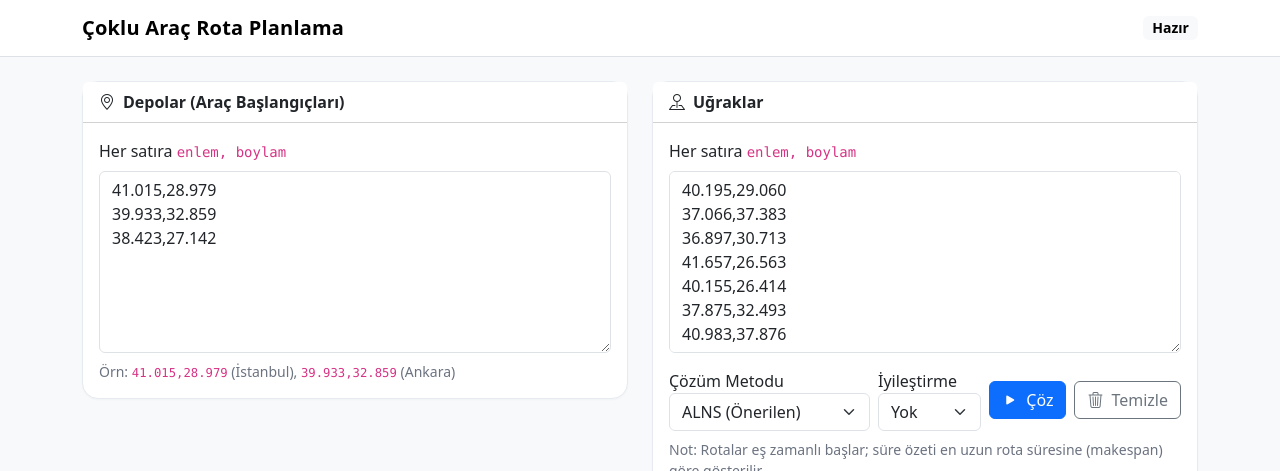
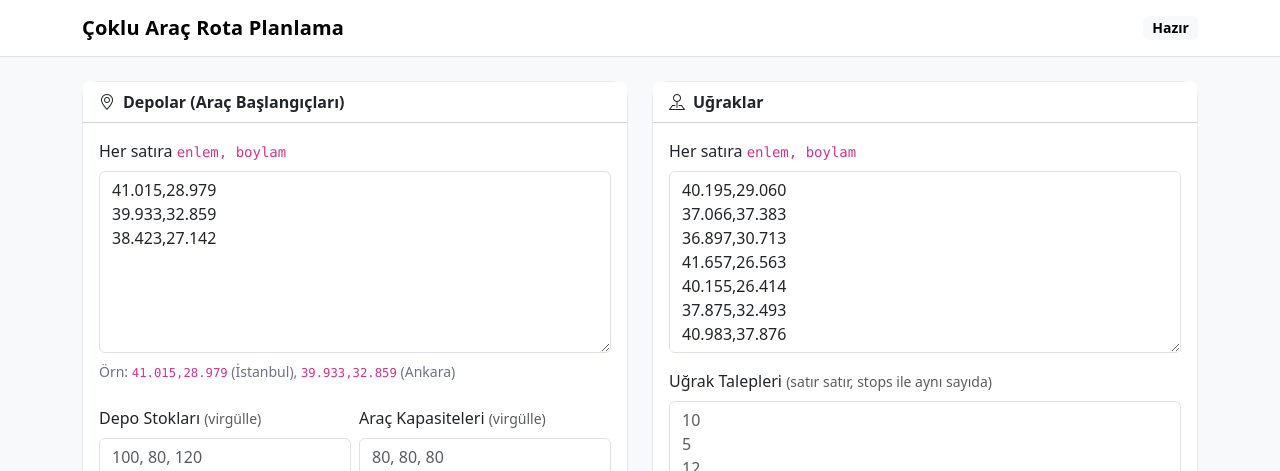
Before and after one commit to ardagencer1206/metaheuristic_solver, a Flask app: template templates/index.html in a window 1280 px wide. Shown: the top 471 px of the page. Run offline with Flask 3, Linux system fonts and the light colour scheme; the template is opened without the code that fills it, so the values that code supplies are empty; parts of the project's set-up code (start-up, migrations or seed data) failed here and were passed over; grey boxes are pictures that could not be loaded.

Commit message:
Update index.html

```diff
--- a/templates/index.html
+++ b/templates/index.html
@@ -2,7 +2,7 @@
 <html lang="tr">
 <head>
   <meta charset="utf-8" />
-  <title>Çoklu Araç Rota Planlama | ALNS · Greedy · ACO, 2opt, 3opt iyileştirme</title>
+  <title>Çoklu Araç Rota Planlama | ALNS · Greedy · ACO · 2-Opt · 3-Opt</title>
   <meta name="viewport" content="width=device-width, initial-scale=1" />
   <!-- Bootstrap 5 -->
   <link href="https://cdn.jsdelivr.net/npm/bootstrap@5.3.3/dist/css/bootstrap.min.css" rel="stylesheet">
@@ -12,9 +12,7 @@
   <link rel="stylesheet" href="https://unpkg.com/leaflet@1.9.4/dist/leaflet.css"/>
 
   <style>
-    :root{
-      --card-radius: 1rem;
-    }
+    :root{ --card-radius: 1rem; }
     body{background:#f7f9fb}
     .navbar-brand{font-weight:600; letter-spacing:.2px}
     .card{border:1px solid #e6ebf1; border-radius:var(--card-radius); box-shadow:0 1px 2px rgba(10,10,10,.03)}
@@ -26,42 +24,25 @@
     .status-badge{font-size:.875rem}
     .btn-icon{display:inline-flex; align-items:center; gap:.5rem}
     .alert-placeholder{position:fixed; top:72px; right:16px; z-index:1055; width:min(420px, 92vw)}
-    /* Leaflet marker numbers */
     .num-ico div{
       width:28px; height:28px; border-radius:50%;
       color:#fff; display:flex; align-items:center; justify-content:center;
       border:2px solid #fff; box-shadow:0 1px 4px rgba(0,0,0,.25);
       font-weight:600; font-size:.8rem
     }
-    /* Custom depot and stop icons */
     .depot-icon, .stop-icon {
-      width: 32px;
-      height: 32px;
-      display: flex;
-      align-items: center;
-      justify-content: center;
-      border-radius: 50%;
-      border: 2px solid #fff;
-      box-shadow: 0 2px 6px rgba(0,0,0,.3);
-      font-size: 1.1rem;
+      width: 32px; height: 32px; display: flex; align-items: center; justify-content: center;
+      border-radius: 50%; border: 2px solid #fff; box-shadow: 0 2px 6px rgba(0,0,0,.3); font-size: 1.1rem;
     }
-    .depot-icon {
-      background: #2563eb;
-      color: #fff;
-    }
-    .stop-icon {
-      background: #f59e0b;
-      color: #fff;
-    }
+    .depot-icon { background: #2563eb; color:#fff; }
+    .stop-icon { background: #f59e0b; color:#fff; }
   </style>
 </head>
 <body>
   <!-- Navbar -->
   <nav class="navbar navbar-expand-lg bg-white border-bottom sticky-top">
     <div class="container-lg">
-      <a class="navbar-brand d-flex align-items-center gap-2" href="#">
-        Çoklu Araç Rota Planlama
-      </a>
+      <a class="navbar-brand d-flex align-items-center gap-2" href="#">Çoklu Araç Rota Planlama</a>
       <span class="badge text-bg-light status-badge" id="status">Hazır</span>
     </div>
   </nav>
@@ -82,9 +63,24 @@
             <div class="form-text mt-2">
               Örn: <code>41.015,28.979</code> (İstanbul), <code>39.933,32.859</code> (Ankara)
             </div>
+
+            <div class="row mt-3 g-2">
+              <div class="col">
+                <label class="form-label">Depo Stokları <small class="text-muted">(virgülle)</small></label>
+                <input id="depot_stock" class="form-control" placeholder="100, 80, 120">
+              </div>
+              <div class="col">
+                <label class="form-label">Araç Kapasiteleri <small class="text-muted">(virgülle)</small></label>
+                <input id="vehicle_caps" class="form-control" placeholder="80, 80, 80">
+              </div>
+            </div>
+            <div class="form-text">
+              Depo sayısı ile stok ve kapasite eleman sayısı aynı olmalı.
+            </div>
           </div>
         </div>
       </div>
+
       <!-- Uğraklar -->
       <div class="col-12 col-lg-6">
         <div class="card">
@@ -101,7 +97,11 @@
 39.750,39.500
 38.731,35.479
 36.812,34.642</textarea>
-            <div class="d-flex align-items-center gap-2 mt-3">
+
+            <label class="form-label mt-3">Uğrak Talepleri <small class="text-muted">(satır satır, stops ile aynı sayıda)</small></label>
+            <textarea id="demands" rows="5" class="form-control" placeholder="10&#10;5&#10;12&#10;..."></textarea>
+
+            <div class="d-flex align-items-center gap-2 mt-3 flex-wrap">
               <div>
                 <label for="method" class="form-label mb-0">Çözüm Metodu</label>
                 <select id="method" class="form-select">
@@ -109,11 +109,10 @@
                   <option value="greedy">Greedy</option>
                   <option value="aco">Ant Colony</option>
                   <option value="ortools">OR-Tools (CP-Solver)</option>
-
                 </select>
               </div>
 
-              <div class="col">
+              <div>
                 <label for="improve" class="form-label mb-0">İyileştirme</label>
                 <select id="improve" class="form-select">
                   <option value="">Yok</option>
@@ -132,7 +131,7 @@
               </div>
             </div>
             <div class="form-text mt-2">
-              Not: Rotalar eş zamanlı başlar; süre özeti en uzun rota süresine (makespan) göre gösterilir.
+              Rotalar eş zamanlı başlar. Makespan en uzun rota süresidir.
             </div>
           </div>
         </div>
@@ -205,7 +204,6 @@
           <span class="legend-dot" style="background:#f59e0b"></span> Uğraklar (Ziyaret Noktaları)
         </span>
       `;
-      // Başlangıç markerlarını geri yükle
       showInitialMarkers();
     }
 
@@ -218,6 +216,20 @@
           return [p[0], p[1]];
         });
     }
+    function parseLinesNums(id){
+      const lines = document.getElementById(id).value.split('\n').map(s=>s.trim()).filter(Boolean);
+      if(lines.length === 0) return [];
+      const arr = lines.map(s=>Number(s));
+      if(arr.some(x => !Number.isFinite(x) || x < 0)) throw new Error('Talep satırları 0 veya pozitif sayı olmalı');
+      return arr;
+    }
+    function parseCsvNums(id){
+      const v = document.getElementById(id).value.trim();
+      if(!v) return [];
+      const arr = v.split(',').map(s=>Number(s.trim()));
+      if(arr.some(x => !Number.isFinite(x) || x < 0)) throw new Error('Değerler 0 veya pozitif sayı olmalı');
+      return arr;
+    }
 
     function numIcon(n, colorHex){
       return L.divIcon({
@@ -226,7 +238,6 @@
         iconSize: [28,28], iconAnchor: [14,28], popupAnchor: [0,-24]
       });
     }
-
     function depotIcon(){
       return L.divIcon({
         className: 'depot-icon-wrapper',
@@ -234,7 +245,6 @@
         iconSize: [32,32], iconAnchor: [16,32], popupAnchor: [0,-28]
       });
     }
-
     function stopIcon(){
       return L.divIcon({
         className: 'stop-icon-wrapper',
@@ -266,17 +276,12 @@
 
     // Başlangıç markerlarını göster
     function showInitialMarkers(){
-      // Önceki başlangıç markerlarını temizle
       initialMarkers.forEach(m => map.removeLayer(m));
       initialMarkers = [];
-
       try{
         const depots = parseLines('depots');
         const stops = parseLines('stops');
-
         let bounds = null;
-
-        // Depoları göster
         depots.forEach((depot, i) => {
           const mk = L.marker([depot[0], depot[1]], { icon: depotIcon() })
             .addTo(map)
@@ -285,8 +290,6 @@
           if(!bounds) bounds = L.latLngBounds([depot]);
           else bounds.extend([depot[0], depot[1]]);
         });
-
-        // Uğrakları göster
         stops.forEach((stop, i) => {
           const mk = L.marker([stop[0], stop[1]], { icon: stopIcon() })
             .addTo(map)
@@ -294,11 +297,8 @@
           initialMarkers.push(mk);
           bounds.extend([stop[0], stop[1]]);
         });
-
         if(bounds) map.fitBounds(bounds, { padding: [40,40] });
-
       }catch(e){
-        // Hata varsa sessizce yoksay (kullanıcı henüz doğru girdi girmemiş olabilir)
         console.warn('Başlangıç markerları gösterilemiyor:', e.message);
       }
     }
@@ -311,30 +311,37 @@
     });
 
     btnSolve.addEventListener('click', solve);
-
-    // Textarea değişikliklerini dinle ve haritayı güncelle
     document.getElementById('depots').addEventListener('input', showInitialMarkers);
     document.getElementById('stops').addEventListener('input', showInitialMarkers);
 
     async function solve(){
       setBusy(true);
-
-      // Başlangıç markerlarını temizle
-      initialMarkers.forEach(m => map.removeLayer(m));
-      initialMarkers = [];
-
-      // Rota çizgilerini ve markerlarını temizle
+      // temizle
+      initialMarkers.forEach(m => map.removeLayer(m)); initialMarkers = [];
       layers.forEach(l => map.removeLayer(l)); layers = [];
       markers.forEach(m => map.removeLayer(m)); markers = [];
 
-      let depots, stops;
+      let depots, stops, demands, depot_stock, vehicle_caps;
       try{
         depots = parseLines('depots');
         stops  = parseLines('stops');
+        demands = parseLinesNums('demands');
+        depot_stock = parseCsvNums('depot_stock');
+        vehicle_caps = parseCsvNums('vehicle_caps');
+
+        if(demands.length && demands.length !== stops.length){
+          throw new Error('Talep sayısı, uğrak sayısıyla aynı olmalı');
+        }
+        if(depot_stock.length && depot_stock.length !== depots.length){
+          throw new Error('Depo stok sayısı, depo sayısıyla aynı olmalı');
+        }
+        if(vehicle_caps.length && vehicle_caps.length !== depots.length){
+          throw new Error('Araç kapasite sayısı, depo sayısıyla aynı olmalı');
+        }
       }catch(e){
         showAlert('Girdi hatası: ' + e.message, 'danger');
         setBusy(false);
-        showInitialMarkers(); // Hata durumunda başlangıç markerlarını geri getir
+        showInitialMarkers();
         return;
       }
 
@@ -345,7 +352,7 @@
         const res = await fetch('/alns/solve', {
           method: 'POST',
           headers: { 'Content-Type':'application/json' },
-          body: JSON.stringify({ depots, stops, method, improve })
+          body: JSON.stringify({ depots, stops, method, improve, demands, depot_stock, vehicle_caps })
         });
         if(!res.ok){
           const t = await res.text();
@@ -353,14 +360,14 @@
         }
         const data = await res.json();
         if(!data.trips || data.trips.length === 0){
-          showAlert('Rota bulunamadı veya sonuç boş döndü.', 'warning', 5000);
+          showAlert('Rota bulunamadı veya sonuç boş.', 'warning', 5000);
           setBusy(false);
-          showInitialMarkers(); // Sonuç yoksa başlangıç markerlarını geri getir
+          showInitialMarkers();
           return;
         }
 
         const legend = document.getElementById('legend');
-        legend.innerHTML = ''; // Legendı temizle
+        legend.innerHTML = '';
         let bounds = null, totalDur = 0, totalDist = 0;
 
         data.trips.forEach((t, i) => {
@@ -368,12 +375,10 @@
           const trip = t.trip.trips[0];
           totalDur += trip.duration; totalDist += trip.distance;
 
-          // Çizgi
           const line = L.geoJSON(trip.geometry, { color: col, weight: 5, opacity: .9 }).addTo(map);
           layers.push(line);
           bounds = bounds ? bounds.extend(line.getBounds()) : line.getBounds();
 
-          // Markerlar (waypoint sırasına göre; 0 = başlangıç)
           const ordered = t.trip.waypoints
             .slice()
             .sort((a,b) => a.waypoint_index - b.waypoint_index)
@@ -387,7 +392,6 @@
             markers.push(mk);
           });
 
-          // Legend etiketi
           const tag = document.createElement('span');
           tag.className = 'legend-badge';
           tag.innerHTML = `<span class="legend-dot" style="background:${col}"></span> Araç ${i+1}: ${fmtMin(trip.duration)}, ${fmtKm(trip.distance)}`;
@@ -396,7 +400,6 @@
 
         if(bounds) map.fitBounds(bounds, { padding: [16,16] });
 
-        // Makespan bilgisi (en uzun rota)
         const perVehDur = data.trips.map(t => t.trip.trips[0].duration);
         const makespan = Math.max(...perVehDur);
         statusEl.className = 'badge text-bg-success status-badge';
@@ -405,16 +408,13 @@
       }catch(err){
         console.error(err);
         showAlert('Sunucu hatası: ' + err.message, 'danger', 7000);
-        showInitialMarkers(); // Hata durumunda başlangıç markerlarını geri getir
+        showInitialMarkers();
       }finally{
         setBusy(false);
       }
     }
 
-    // Sayfa yüklendiğinde başlangıç markerlarını göster
-    window.addEventListener('load', () => {
-      showInitialMarkers();
-    });
+    window.addEventListener('load', () => { showInitialMarkers(); });
   </script>
 </body>
 </html>
```
